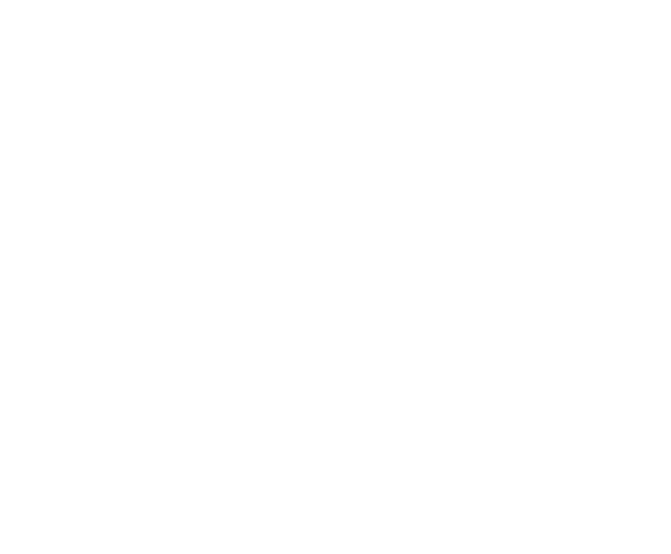
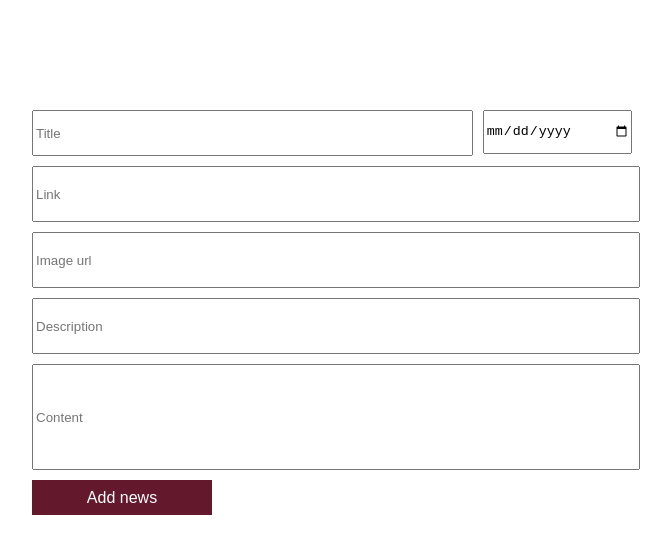
Before and after one commit to georgeMarian1999/covid19-client, a React (Create React App) app: page /medicboard in a window 1280 px wide. Before the commit this address led to /. Shown: the top 554 px of the page, without its empty margins (268-939 px from the left). Built offline with nearby package versions, Linux system fonts and the light colour scheme.

Commit message:
medic page

```diff
--- a/src/App.js
+++ b/src/App.js
@@ -1,5 +1,6 @@
 import {Redirect, Route, Switch} from "react-router";
 import AdminPage from "./AdminPage/AdminPage";
+import MedicPage from "./MedicPage/MedicPage";
 
 function App() {
   return (
@@ -7,6 +8,9 @@
         <Route exact path='/adminboard'>
             <AdminPage/>
         </Route>
+        <Route path='/medicboard'>
+            <MedicPage/>
+        </Route>
         <Route path={'*'} render={()=> <Redirect to={'/'}/>}/>
     </Switch>
   );
--- /dev/null
+++ b/src/MedicPage/Components/AddNewsForm.js
@@ -0,0 +1,46 @@
+import React from 'react';
+import style from './AddNewsForm.module.css';
+
+const AddNewsForm = () => {
+    return (
+        <form className={style.formContent}>
+            <div className={style.firstLine}>
+                <input
+                    className={style.title}
+                    placeholder="Title"
+                />
+                <input
+                    type="date"
+                    className={style.date}
+                />
+            </div>
+            <div>
+                <input
+                    className={style.link}
+                    placeholder="Link"
+                />
+            </div>
+            <div>
+                <input
+                    className={style.image}
+                    placeholder="Image url"
+                />
+            </div>
+            <div>
+                <input
+                    className={style.description}
+                    placeholder="Description"
+                />
+            </div>
+            <div>
+                <input
+                    className={style.content}
+                    placeholder="Content"
+                />
+            </div>
+            <input type="submit" className={style.buttonAddNews} value="Add news"/>
+        </form>
+        )
+}
+
+export default AddNewsForm;
--- /dev/null
+++ b/src/MedicPage/Components/AddNewsForm.module.css
@@ -0,0 +1,44 @@
+.formContent {
+    margin-top: 100px;
+    margin-left: 300px;
+    width: 600px;
+}
+
+input {
+    width: 100%;
+    height: 50px;
+    margin-top: 10px;
+}
+
+.firstLine {
+    display: flex;
+    justify-content: space-between;
+    /* margin-bottom: 15px; */
+}
+
+.title {
+    width: 75%;
+    height: 40px;
+    margin-right:10px;
+    display:inline-block;
+}
+
+.date {
+    width: 25%;
+    height: 40px;
+    display:inline-block;
+}
+
+.content {
+    height: 100px;
+}
+
+
+.buttonAddNews {
+    background-color: rgb(99, 24, 43);
+    width: 30%;
+    color: white;
+    font-size: 16px;
+    border: 2px solid rgb(99, 24, 43);
+    height: 35px;
+}
--- /dev/null
+++ b/src/MedicPage/MedicPage.js
@@ -0,0 +1,17 @@
+import React from "react";
+import AddNewsForm from "./Components/AddNewsForm";
+
+
+class MedicPage extends React.Component {
+    render() {
+        return(
+            <>
+                <AddNewsForm/>
+            </>
+        )
+
+    }
+}
+
+
+export default MedicPage;
```
Also changed, not shown: src/MedicPage/Components/NewsList.js (added), src/MedicPage/Components/NewsList.module.css (added).
